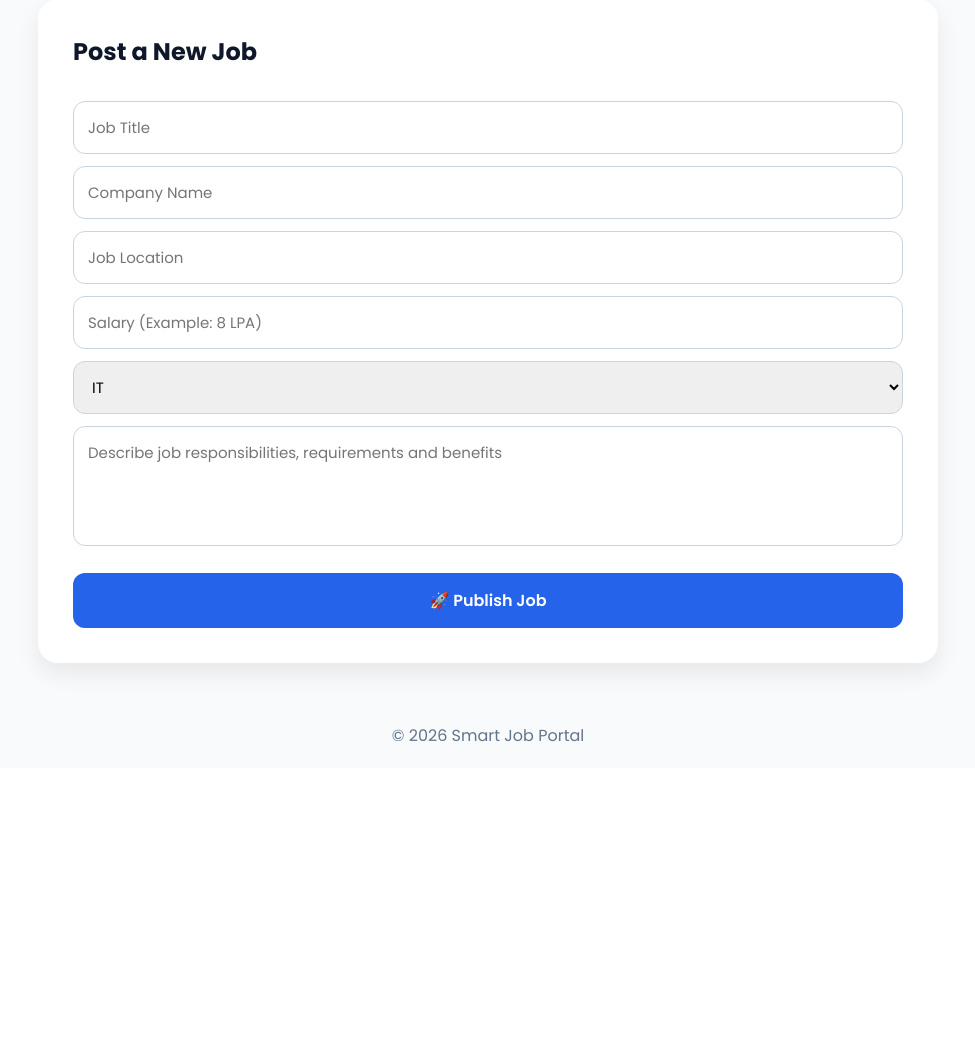
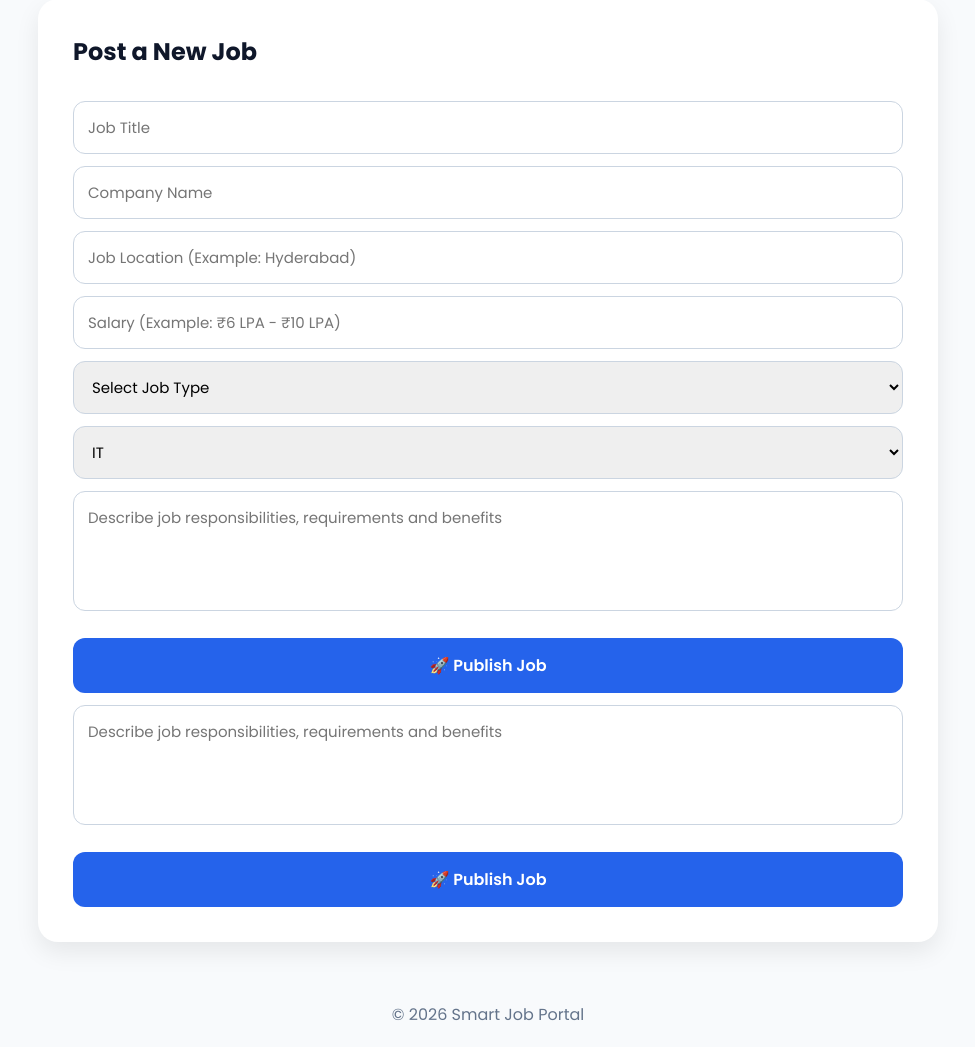
Before and after one commit to riyazshaik-dev/Smart-Job-Portal, a Flask app: page /dashboard in a window 1280 px wide. Shown: the part 383-1430 px from the top of the page, without its empty margins (152-1127 px from the left). Before the commit the page ends 1125 px from the top, so only its background shows below. Run offline with Flask 3, Linux system fonts and the light colour scheme.

Commit message:
Added admin delete feature, job type, location and salary support

```diff
--- a/app.py
+++ b/app.py
@@ -76,7 +76,6 @@ def register():
     return render_template("register.html")
 
 
-# Login page
 @app.route("/login", methods=["GET","POST"])
 def login():
 
@@ -93,8 +92,15 @@ def login():
         ).fetchone()
 
         if user:
-            session["user_id"] = user[0]   # ⭐ important
+
+            session["user_id"] = user[0]
             session["user_name"] = user[1]
+
+            # Admin Check
+            if email == "riyazs@gmail.com":
+                session["is_admin"] = True
+            else:
+                session["is_admin"] = False
 
             flash("Login successful!")
             return redirect("/jobs")
@@ -313,27 +319,52 @@ def post_job():
     company = request.form["company"]
     location = request.form["location"]
     salary = request.form["salary"]
+    job_type = request.form["job_type"]   # NEW
     category = request.form["category"]
     description = request.form.get("description", "")
 
     conn = get_db()
 
     conn.execute(
-        "INSERT INTO jobs (title,company,category,description,location,salary) VALUES (?,?,?,?,?,?)",
-        (title, company, category, description, location, salary)
+        """
+        INSERT INTO jobs
+        (title, company, category, description, location, salary, job_type)
+        VALUES (?, ?, ?, ?, ?, ?, ?)
+        """,
+        (
+            title,
+            company,
+            category,
+            description,
+            location,
+            salary,
+            job_type
+        )
     )
 
     conn.commit()
 
+    flash("Job posted successfully!")
+
     return redirect("/jobs")
 
-# Delete job
 @app.route("/delete_job/<int:id>")
 def delete_job(id):
 
+    if not session.get("is_admin"):
+        flash("Only admin can delete jobs!")
+        return redirect("/jobs")
+
     conn = get_db()
-    conn.execute("DELETE FROM jobs WHERE id=?", (id,))
+
+    conn.execute(
+        "DELETE FROM jobs WHERE id=?",
+        (id,)
+    )
+
     conn.commit()
+
+    flash("Job deleted successfully!")
 
     return redirect("/jobs")
 
--- a/templates/dashboard.html
+++ b/templates/dashboard.html
@@ -232,11 +232,21 @@ required>
 
 <input type="text"
 name="location"
-placeholder="Job Location">
+placeholder="Job Location (Example: Hyderabad)"
+required>
 
 <input type="text"
 name="salary"
-placeholder="Salary (Example: 8 LPA)">
+placeholder="Salary (Example: ₹6 LPA - ₹10 LPA)"
+required>
+
+<select name="job_type" required>
+<option value="">Select Job Type</option>
+<option value="Full Time">Full Time</option>
+<option value="Remote">Remote</option>
+<option value="Hybrid">Hybrid</option>
+<option value="Internship">Internship</option>
+</select>
 
 <select name="category">
 
@@ -246,6 +256,18 @@ placeholder="Salary (Example: 8 LPA)">
 <option value="Marketing">Marketing</option>
 
 </select>
+
+<textarea
+name="description"
+placeholder="Describe job responsibilities, requirements and benefits"
+required>
+</textarea>
+
+<button type="submit">
+🚀 Publish Job
+</button>
+
+</form>
 
 <textarea
 name="description"
```
Also changed, not shown: templates/jobs.html (+28 -0 lines), database.db.
